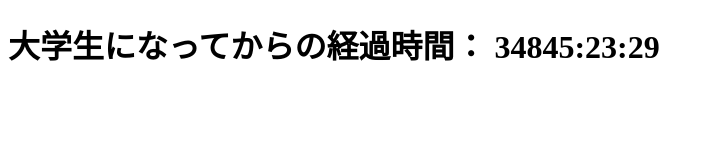
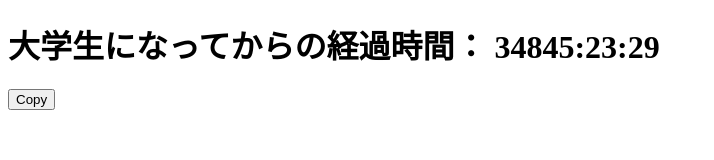
Before and after one commit to S-bite/elapsed-time, a plain HTML site: page index.html in a window 1280 px wide. Shown: the whole page, without its empty margins (0-714 px from the left). Drawn offline with Linux system fonts and the light colour scheme.

Commit message:
add copy button

```diff
--- a/index.html
+++ b/index.html
@@ -13,6 +13,7 @@
     <h1>大学生になってからの経過時間：
         <a id="elapsed_time"></a>
     </h1>
+    <button id="copy_button" onclick="copyToClipboard()">Copy</button>
     <script type="text/javascript" src="index.js"></script>
 </body>
 
--- a/index.js
+++ b/index.js
@@ -15,5 +15,11 @@ function changeTextToElapsedTime() {
     var elm = document.getElementById("elapsed_time");
     elm.innerText = text;
 }
+function copyToClipboard() {
+    let elm = document.getElementById("elapsed_time");
+    navigator.clipboard.writeText(elm.innerText);
+    elm = document.getElementById("copy_button");
+    elm.innerText = "Copied!";
+}
 changeTextToElapsedTime();
 setInterval(changeTextToElapsedTime, 1000);
```
